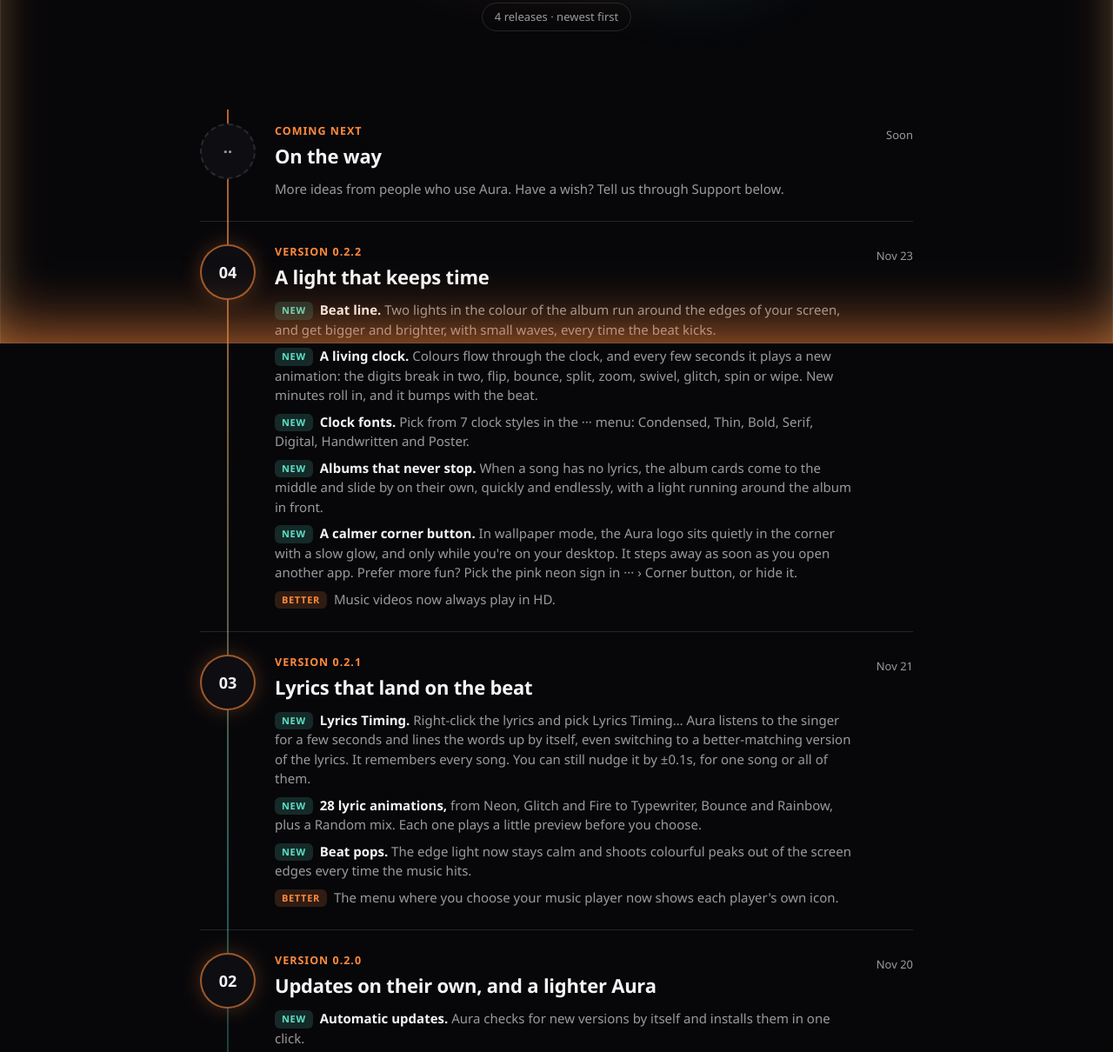
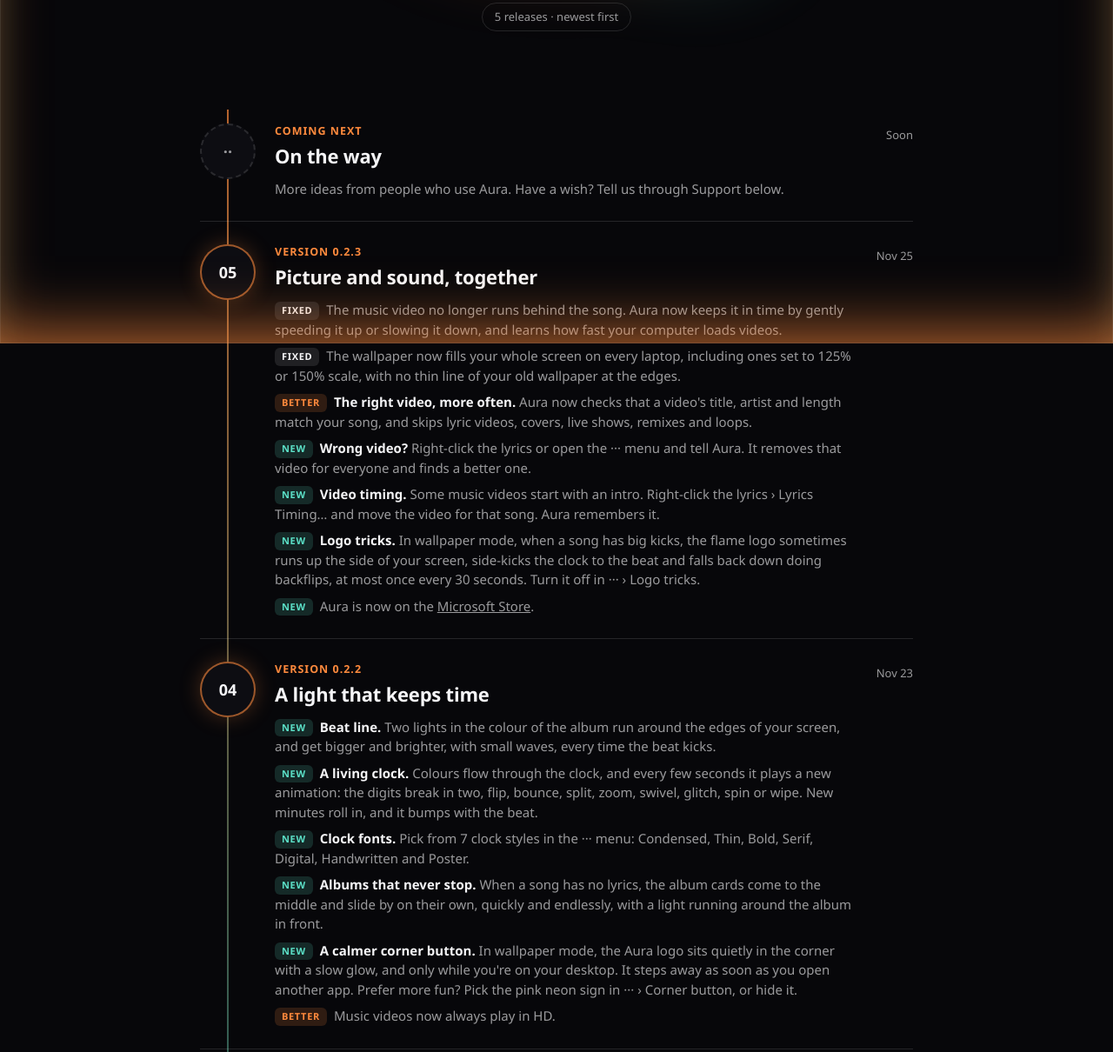
Before and after one commit to JoeIhimbazwe/aura-app, a plain HTML site: page whatsnew.html in a window 1280 px wide. Shown: the part 405-1615 px from the top of the page at 87% size. Drawn offline with Linux system fonts and the light colour scheme.

Commit message:
Add files via upload

```diff
--- a/whatsnew.html
+++ b/whatsnew.html
@@ -75,7 +75,7 @@
       <div class="kicker">What's new</div>
       <h1>Aura keeps getting<br /><em>better.</em></h1>
       <p class="sub">Every update is free, and it installs itself. When a new one is ready, Aura shows a card. Click Update and you're done.</p>
-      <span class="count">4 releases · newest first</span>
+      <span class="count">5 releases · newest first</span>
     </header>
 
     <div class="log">
@@ -87,6 +87,24 @@
           <ul><li>More ideas from people who use Aura. Have a wish? Tell us through Support below.</li></ul>
         </div>
         <div class="date">Soon</div>
+      </article>
+
+      <article class="rel">
+        <div class="num">05</div>
+        <div>
+          <div class="ver">VERSION 0.2.3</div>
+          <h3>Picture and sound, together</h3>
+          <ul>
+            <li><span class="badge fix">Fixed</span>The music video no longer runs behind the song. Aura now keeps it in time by gently speeding it up or slowing it down, and learns how fast your computer loads videos.</li>
+            <li><span class="badge fix">Fixed</span>The wallpaper now fills your whole screen on every laptop, including ones set to 125% or 150% scale, with no thin line of your old wallpaper at the edges.</li>
+            <li><span class="badge better">Better</span><b>The right video, more often.</b> Aura now checks that a video's title, artist and length match your song, and skips lyric videos, covers, live shows, remixes and loops.</li>
+            <li><span class="badge new">New</span><b>Wrong video?</b> Right-click the lyrics or open the ··· menu and tell Aura. It removes that video for everyone and finds a better one.</li>
+            <li><span class="badge new">New</span><b>Video timing.</b> Some music videos start with an intro. Right-click the lyrics › Lyrics Timing… and move the video for that song. Aura remembers it.</li>
+            <li><span class="badge new">New</span><b>Logo tricks.</b> In wallpaper mode, when a song has big kicks, the flame logo sometimes runs up the side of your screen, side-kicks the clock to the beat and falls back down doing backflips, at most once every 30 seconds. Turn it off in ··· › Logo tricks.</li>
+            <li><span class="badge new">New</span>Aura is now on the <a href="https://apps.microsoft.com/detail/9PH2Z3V3NKCK?mode=direct" style="color:inherit;text-decoration:underline">Microsoft Store</a>.</li>
+          </ul>
+        </div>
+        <div class="date">Nov 25</div>
       </article>
 
       <article class="rel">
```
